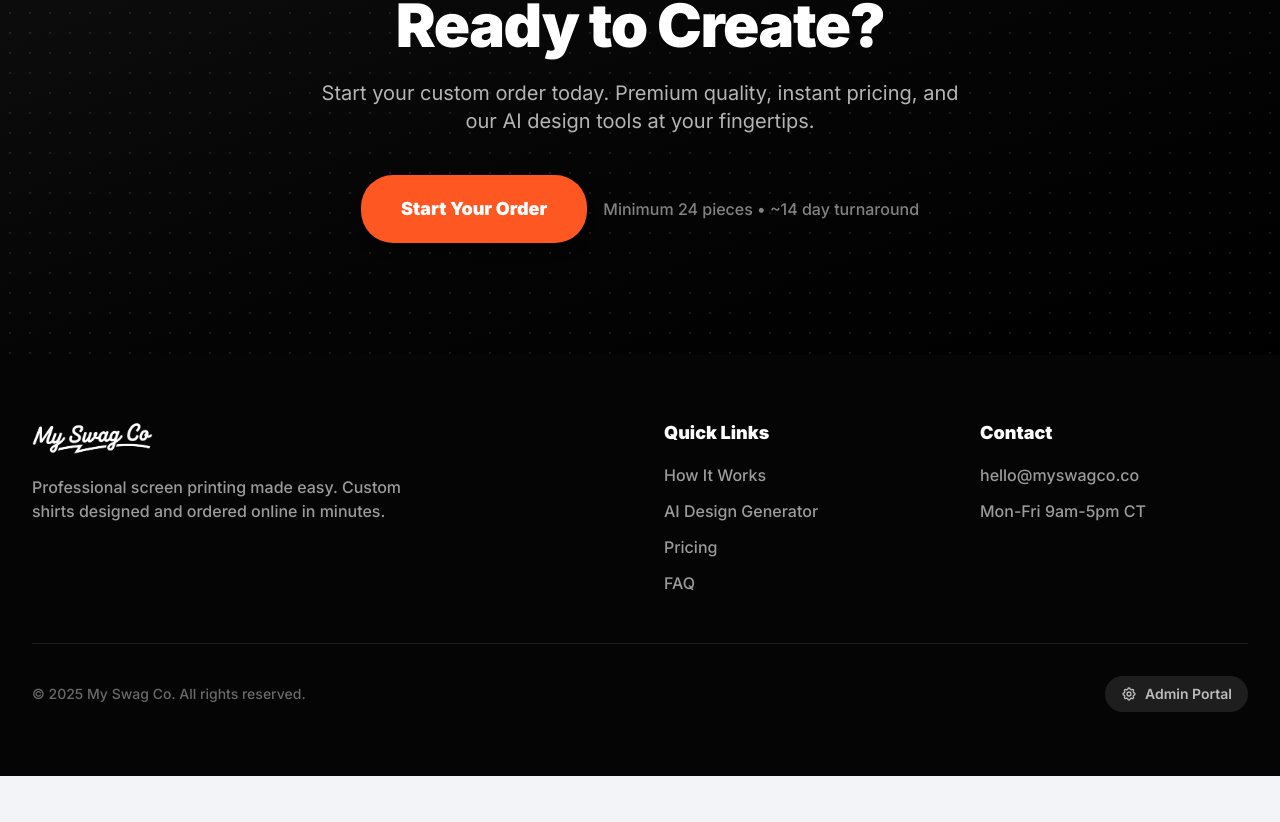
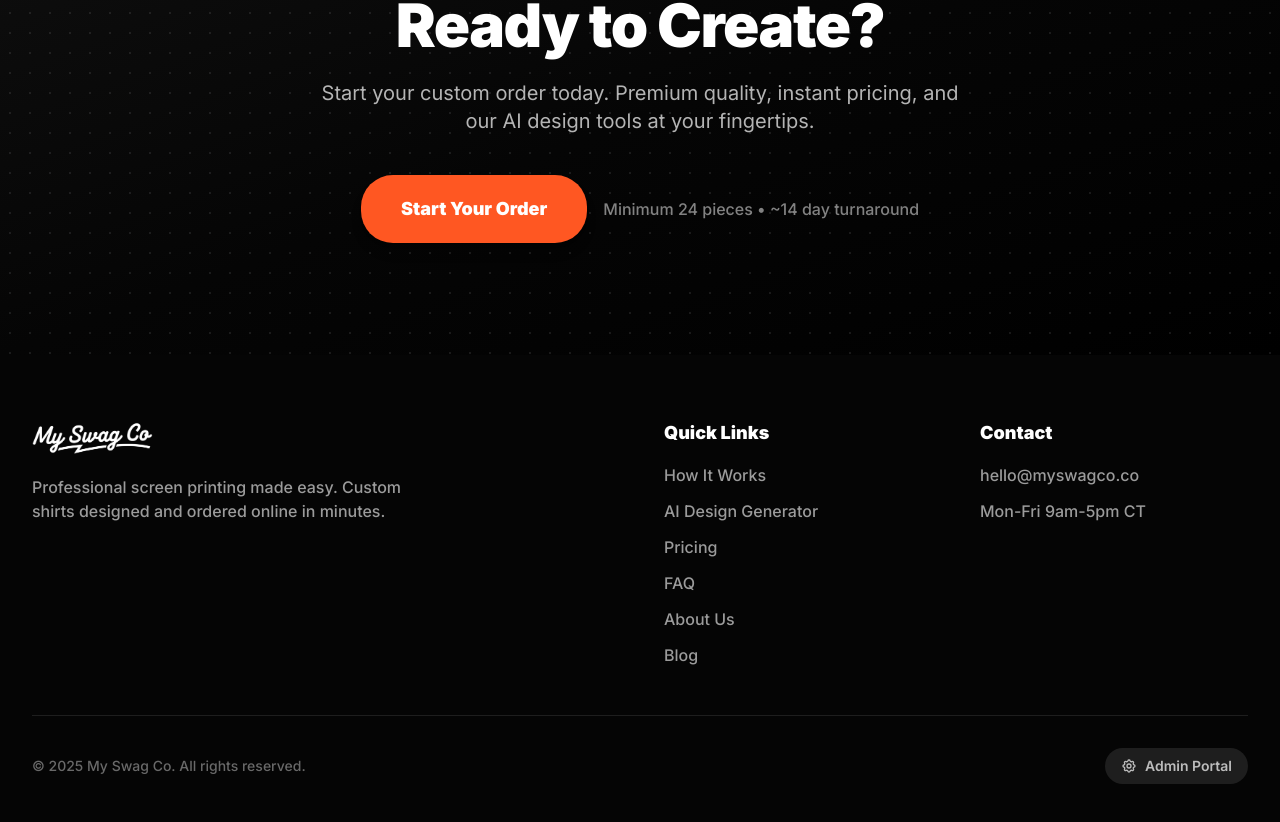
Before and after one commit to jared-goering/myswagco, a Next.js app: page / in a window 1280 px wide. Shown: the part 9236-10058 px from the top of the page. Before the commit the page ends 10012 px from the top, so only its background shows below. Built offline with nearby package versions, Linux system fonts and the light colour scheme; no server answers.

Commit message:
Add About and Blog links to footer

```diff
--- a/app/page.tsx
+++ b/app/page.tsx
@@ -1535,6 +1535,8 @@ export default function Home() {
                 <li><a href="#ai-generator" className="text-white/60 hover:text-white font-medium transition-colors">AI Design Generator</a></li>
                 <li><a href="#pricing" className="text-white/60 hover:text-white font-medium transition-colors">Pricing</a></li>
                 <li><a href="#faq" className="text-white/60 hover:text-white font-medium transition-colors">FAQ</a></li>
+                <li><a href="/about" className="text-white/60 hover:text-white font-medium transition-colors">About Us</a></li>
+                <li><a href="/blog" className="text-white/60 hover:text-white font-medium transition-colors">Blog</a></li>
               </ul>
             </div>
 
```
